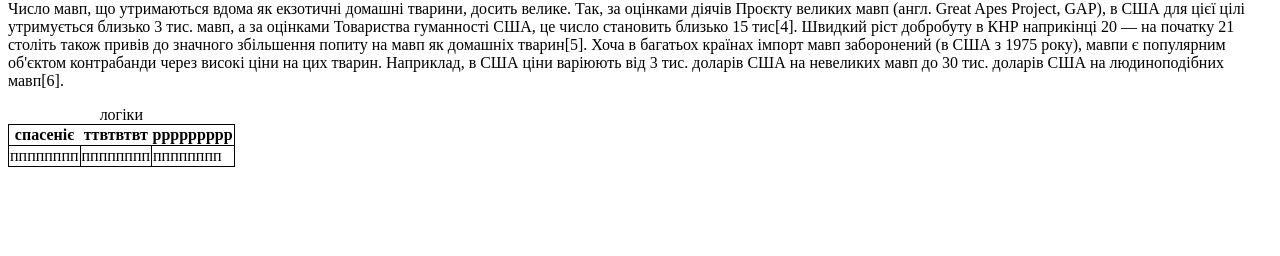
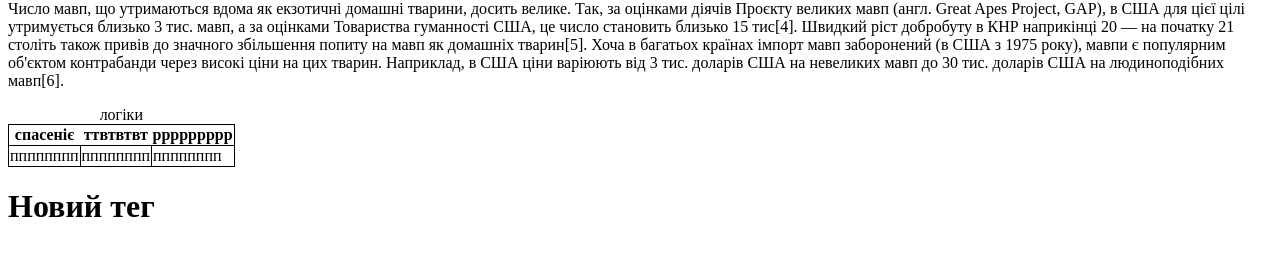
Before and after one commit to nelyamadd/nelya1, a plain HTML site: page index.html in a window 1280 px wide. Shown: the part 400-656 px from the top of the page. Drawn offline with Linux system fonts and the light colour scheme.

Commit message:
Update index.html

```diff
--- a/index.html
+++ b/index.html
@@ -39,5 +39,6 @@
 
 
       </table>
+    <h1>Новий тег</h1>
 </body>
 </html>
```
